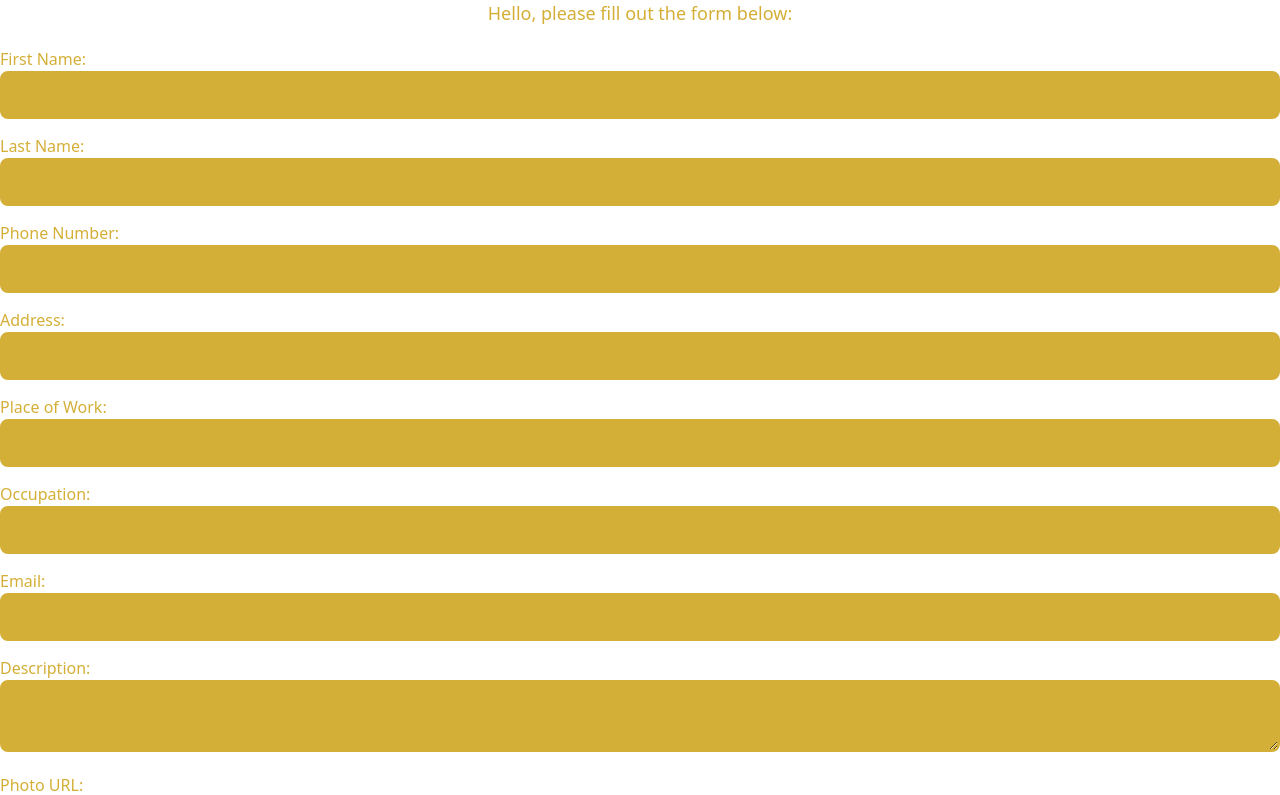
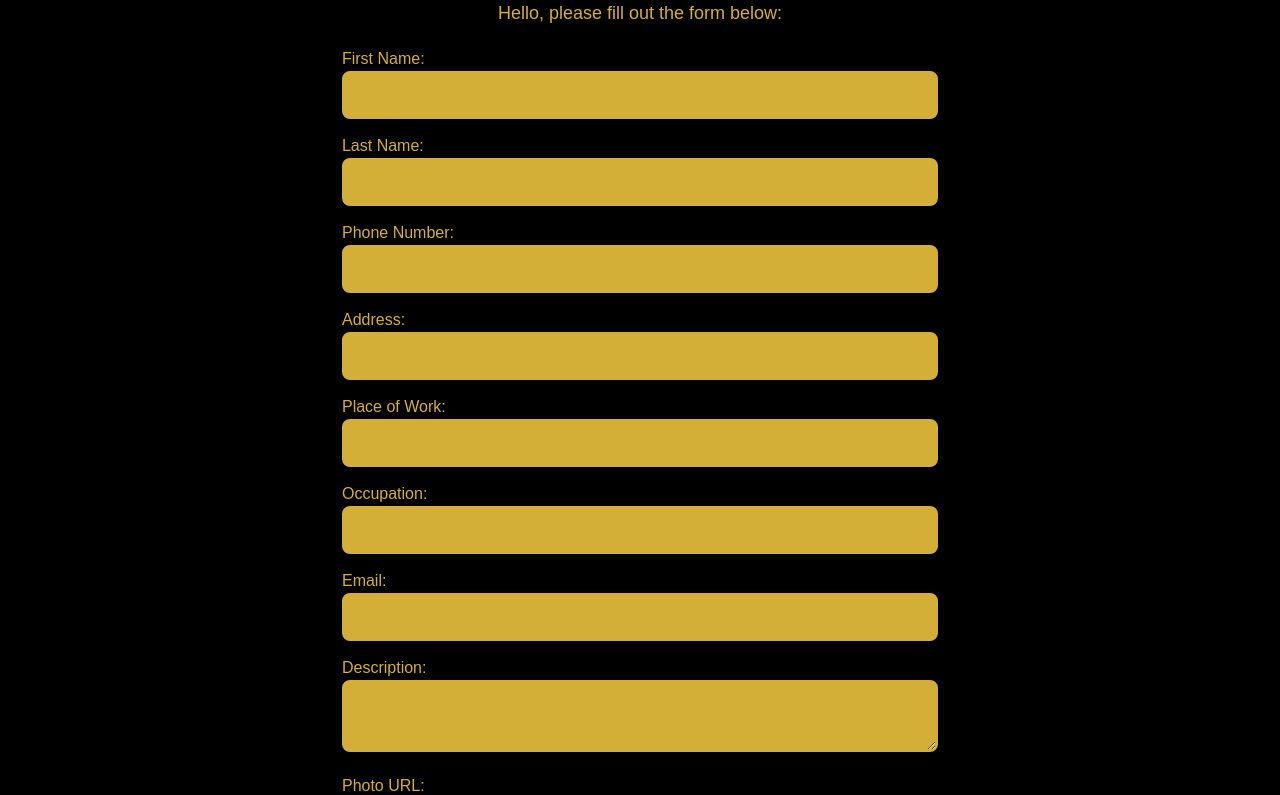
Before and after one commit to UTDallasEPICS/Support-Our-Scrubs-Noble-Award, a Nuxt app: page /nominator in a window 1280 px wide. Shown: the top 795 px of the page. Built offline with nearby package versions, Linux system fonts and the light colour scheme.

Commit message:
form works now

```diff
--- a/pages/nominator/edit.vue
+++ b/pages/nominator/edit.vue
@@ -1,7 +1,7 @@
 <template>
   <body>
   <div>
-      <p>Edit the Form Below:</p>
+    <p>Hello, please fill out the form below:</p>
     <form @submit.prevent="submitForm">
       <div>
         <label for="emailSearch">Enter Nominee Email:</label>
@@ -9,57 +9,49 @@
         <button type="button" @click="fetchNominee">Search</button>
       </div>
 
+
       <div>
         <label for="firstName">First Name:</label>
         <input type="text" v-model="formData.firstName" id="firstName" />
       </div>
-
        <div>
         <label for="lastName">Last Name:</label>
         <input type="text" v-model="formData.lastName" id="lastName" />
       </div>
-
        <div>
         <label for="phoneNumber">Phone Number:</label>
         <input type="tel" v-model="formData.phoneNumber" id="phoneNumber" />
       </div>
-
        <div>
         <label for="address">Address:</label>
         <input type="text" v-model="formData.address" id="address" />
       </div>
-
        <div>
         <label for="placeOfWork">Place of Work:</label>
         <input type="text" v-model="formData.placeOfWork" id="placeOfWork" />
       </div>
-
        <div>
         <label for="occupation">Occupation:</label>
         <input type="text" v-model="formData.occupation" id="occupation" />
       </div>
-
        <div>
         <label for="email">Email:</label>
         <input type="email" v-model="formData.email" id="email" />
       </div>
-
        <div>
         <label for="description">Description:</label>
         <textarea v-model="formData.description" id="description"></textarea>
       </div>
-
        <div>
         <label for="photoURL">Photo URL:</label>
         <input type="url" v-model="formData.photoURL" id="photoURL" />
       </div>
-
        <button type="submit">Submit</button>
     </form>
-
      <nuxt-link to="/nominator/viewnominees">
       <button>Go to Nominator Page</button>
     </nuxt-link>
+
 
     <nuxt-link to="/nominator">
       <button>Go To Nomination Page</button>
@@ -67,6 +59,7 @@
   </div>
   </body>
 </template>
+
 
 <script>
 export default {
@@ -92,11 +85,13 @@ export default {
       try {
         const response = await fetch(`http://localhost:3000/api/nominee?email=${encodeURIComponent(this.emailSearch)}`);
 
+
         if (!response.ok) {
           const errorDetails = await response.json();
           console.log('Error details:', errorDetails);
           throw new Error(`Error fetching nominee: ${errorDetails.statusMessage || 'Unknown error'}`);
         }
+
 
         const data = await response.json();
         if (data && data.length > 0) {
@@ -120,6 +115,7 @@ export default {
           body: JSON.stringify(this.formData),
         });
 
+
         if (!response.ok) {
           const errorDetails = await response.json();
           console.log('Error details:', errorDetails);
@@ -137,8 +133,10 @@ export default {
 };
 </script>
 
+
 <style scoped>
 /* General Styles */
+
 
 * {
   margin: 0;
@@ -146,16 +144,18 @@ export default {
   box-sizing: border-box;
 }
 
+
 html, body {
   width: 100%;
   height: 100%;
-    background-color: #000;
-    color: #d4af37;
+  background-color: #000; /* Full black background */
+  color: #d4af37; /* Gold text color */
   font-family: Arial, sans-serif;
   display: flex;
   justify-content: center;
   align-items: center;
 }
+
 
 .container {
   width: 100%;
@@ -167,6 +167,7 @@ html, body {
   font-family: Arial, sans-serif;
 }
 
+
 /* Form and Text Styling */
 p {
 font-size: 18px;
@@ -175,11 +176,13 @@ p {
 margin-bottom: 20px;
 }
 
+
 label {
 font-size: 16px;
 margin-bottom: 5px;
 color: #d4af37; /* Gold label color */
 }
+
 
 input[type="text"],
 input[type="tel"],
@@ -196,6 +199,7 @@ textarea {
 font-size: 16px;
 }
 
+
 /* Buttons */
 button {
 width: 100%;
@@ -211,12 +215,15 @@ button {
 margin-top: 10px;
 }
 
+
 button:hover {
 background-color: #b8860b; /* Darker gold on hover */
 }
+
 
 button:focus {
 outline: none;
 }
 
+
 </style>
--- a/pages/nominator/index.vue
+++ b/pages/nominator/index.vue
@@ -1,4 +1,5 @@
 <template>
+    <body>
     <div>
       <p>Hello, please fill out the form below:</p>
       <form @submit.prevent="submitForm">
@@ -58,9 +59,10 @@
       </nuxt-link>
 
       <nuxt-link to="/nominator/edit">
-        <button>Edit Previous Submission</button>
-      </nuxt-link>
+       <button>Edit Previous Submission</button>
+     </nuxt-link>
     </div>
+    </body>
   </template>
 
   <script>
--- a/pages/nominator/viewnominees.vue
+++ b/pages/nominator/viewnominees.vue
@@ -21,6 +21,10 @@
         Logout
       </button>
     </div>
+
+    <nuxt-link to="/nominator">
+      <button>Go To Nomination Page</button>
+    </nuxt-link>
 
       <div>
       <input
```
Lines whose indentation alone changed are shown as unchanged.
